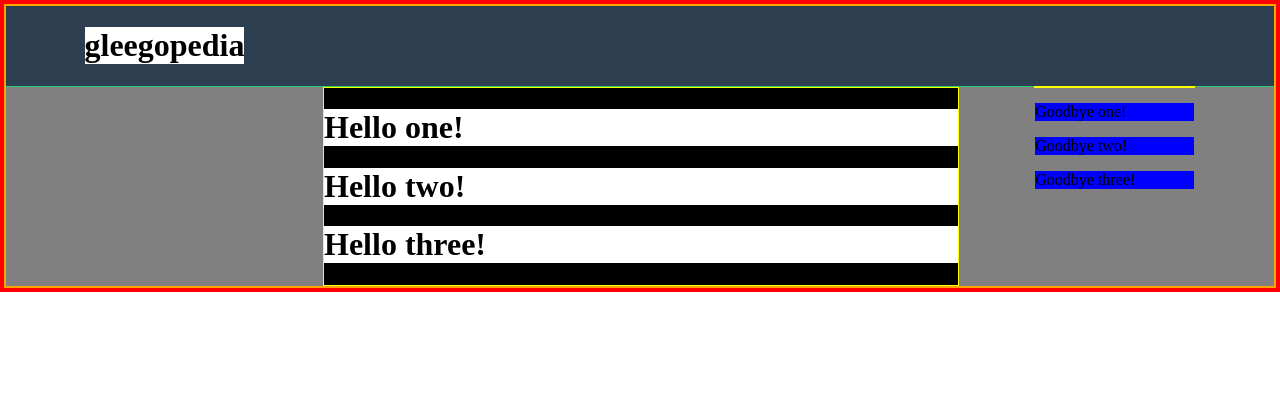
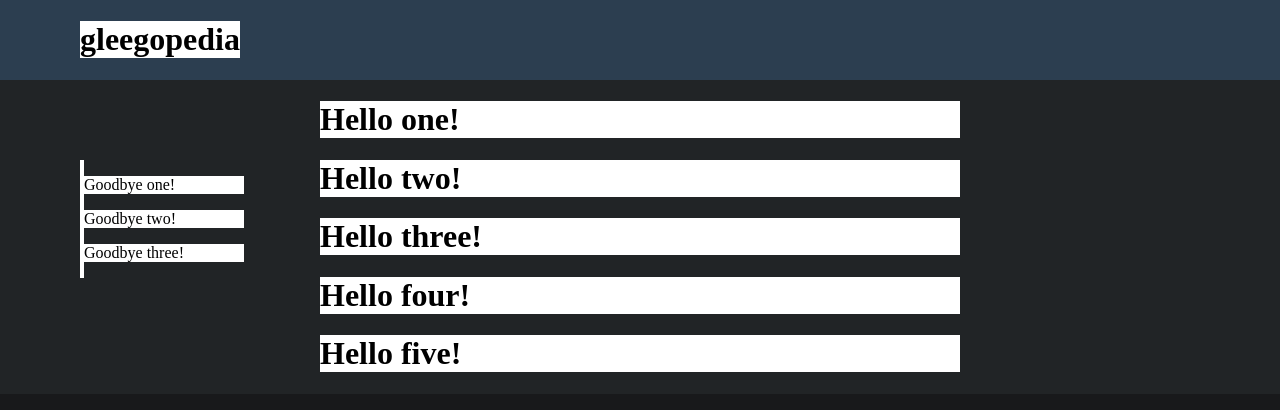
Before and after one commit to galaxy227/first-website, a plain HTML site: page docs/index.html in a window 1280 px wide. Drawn offline with Linux system fonts and the light colour scheme.

Commit message:
color cleanup

```diff
--- a/docs/index.html
+++ b/docs/index.html
@@ -21,6 +21,8 @@
 			<h1>Hello one!</h1>
 			<h1>Hello two!</h1>
 			<h1>Hello three!</h1>
+			<h1>Hello four!</h1>
+			<h1>Hello five!</h1>
 		</main>
 	</body>
 </html>
--- a/docs/styles/index.css
+++ b/docs/styles/index.css
@@ -1,8 +1,8 @@
 html {
 	/* Appearance */
-	background-color: white;
-	border: 4px solid red;
+	background-color: #18191b;
 	/* Dimension */
+	min-height: 100vh;
 	margin: 0;
 	padding: 0;
 	/* Content */
@@ -12,8 +12,7 @@ html {
 
 body {
 	/* Appearance */
-	background-color: grey;
-	border: 2px solid orange;
+	background-color: #212426;
 	/* Dimension */
 	width: 100%;
 	height: 100%;
@@ -25,9 +24,6 @@ body {
 header {
 	/* Appearance */
 	background-color: #2C3E50;
-	border-bottom-width: 1px;
-	border-bottom-style: solid;
-	border-bottom-color: #2ECC71;
 	/* Position */
 	position: sticky;
 	top: 0;
@@ -47,22 +43,20 @@ header {
 
 aside {
 	/* Appearance */
-	background-color: black;
-	border: 1px solid yellow;
+	background-color: transparent;
+	border-left: 4px solid white;
 	/* Dimension */
 	width: 12.5%;
 	/* Position */
 	position: absolute;
-	bottom: 0;
-	top: 100%;
-	right: 6.25%;
+	top: 200%;
+	left: 6.25%;
 	z-index: 1;
 }
 
 main {
 	/* Appearance */
-	background-color: black;
-	border: 1px solid yellow;
+	background-color: transparent;
 	/* Dimension */
 	width: 50%;
 	/* Position */
@@ -71,9 +65,11 @@ main {
 }
 
 .p-side {
-	background-color: blue;
+	/* Appearance */
+	background-color: white;
 }
 
 h1, p {
+	/* Appearance */
 	background-color: white;
 }
```
